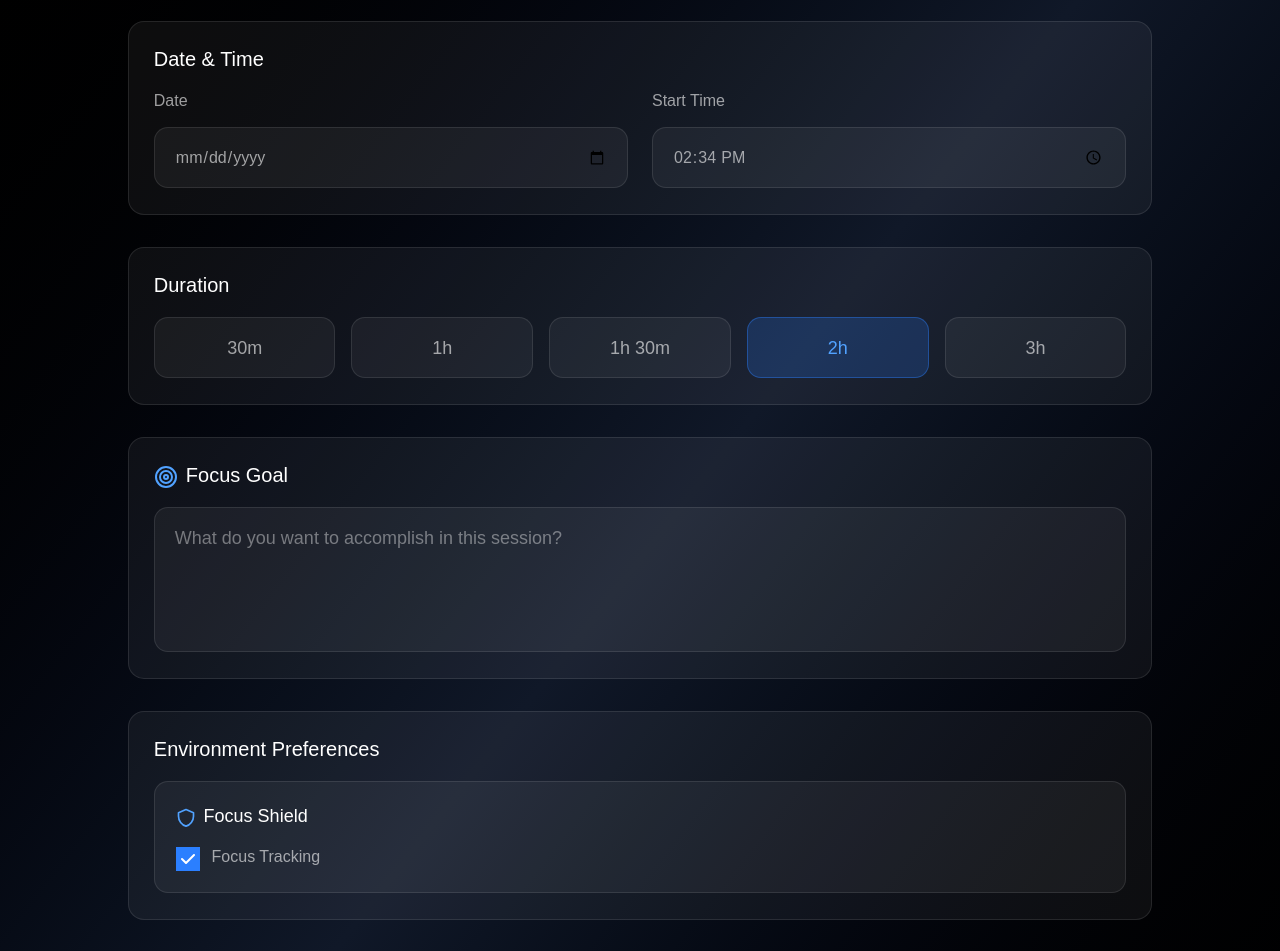
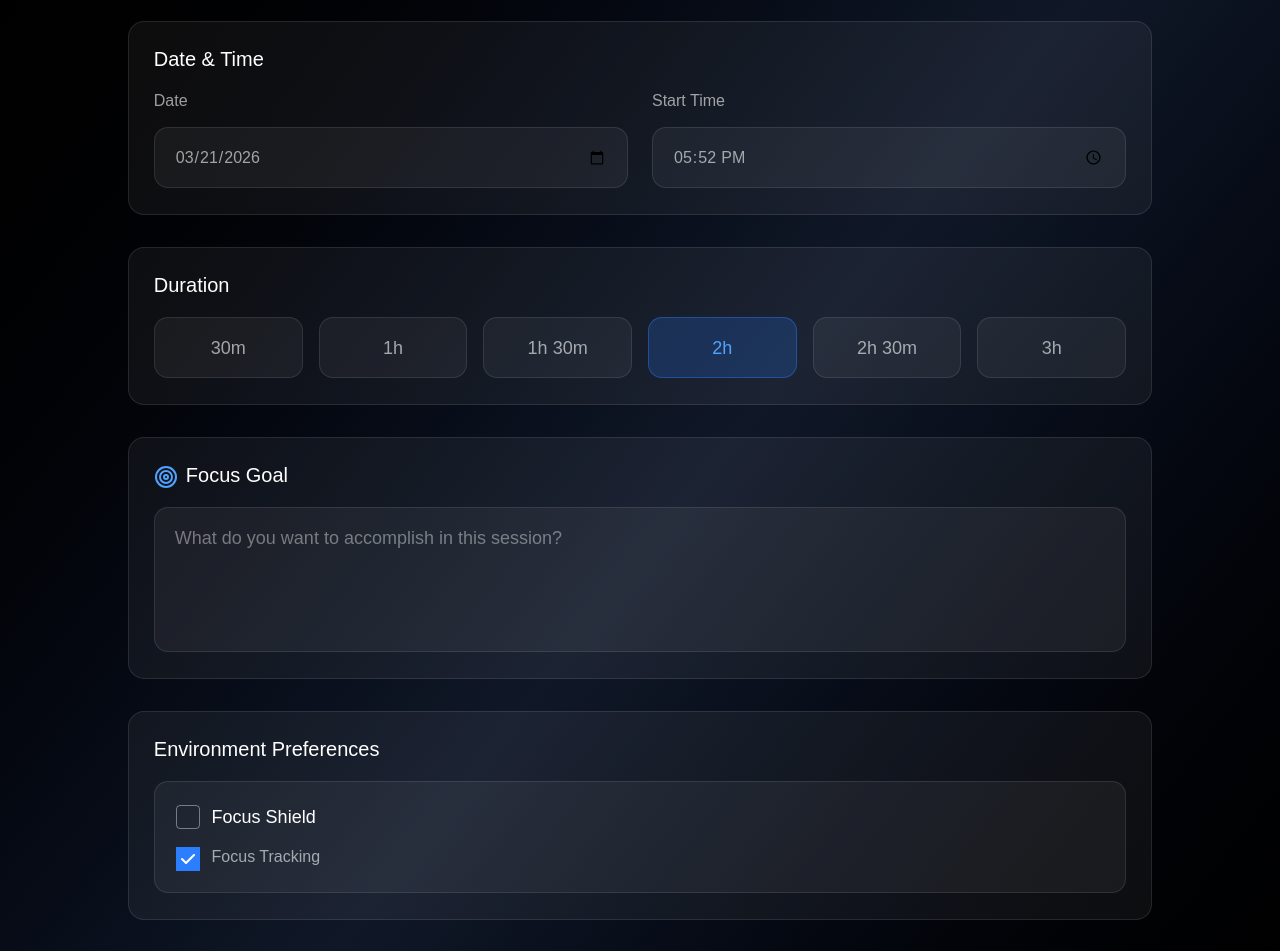
Before and after one commit to OnithaH/Hazel, a Next.js app in the folder companion_hazel/: page /schedule_session in a window 1280 px wide. Shown: the part 340-1291 px from the top of the page. Built offline with nearby package versions, Linux system fonts and the light colour scheme; no server answers.

Commit message:
Made the schedule session button functional (#68)

```diff
--- a/companion_hazel/app/schedule_session/page.tsx
+++ b/companion_hazel/app/schedule_session/page.tsx
@@ -3,15 +3,77 @@
 import React, { useState } from 'react';
 import Link from 'next/link';
 import { ChevronLeft } from 'lucide-react';
+import { useRouter } from 'next/navigation';
 
 export default function ScheduleSessionPage() {
+  const router = useRouter();
+  const [date, setDate] = useState(new Date().toISOString().split('T')[0]);
+  const [startTime, setStartTime] = useState(new Date().toLocaleTimeString('en-GB', { hour: '2-digit', minute: '2-digit', hour12: false }));
   const [selectedDuration, setSelectedDuration] = useState('2h');
   const [focusGoal, setFocusGoal] = useState('');
   const [focusShield, setFocusShield] = useState(false);
   const [focusTracking, setFocusTracking] = useState(true);
   const [needPhone, setNeedPhone] = useState(false);
+  const [breakActivity, setBreakActivity] = useState<string | null>(null);
+  const [isSubmitting, setIsSubmitting] = useState(false);
+  const [showSuccess, setShowSuccess] = useState(false);
 
-  const durations = ['30m', '1h', '1h 30m', '2h', '3h'];
+  const durations = ['30m', '1h', '1h 30m', '2h', '2h 30m', '3h'];
+
+  const parseDuration = (durationStr: string): number => {
+    if (durationStr.includes('h') && durationStr.includes('m')) {
+      const [h, m] = durationStr.split('h').map(s => parseInt(s.trim()));
+      return h * 60 + m;
+    } else if (durationStr.includes('h')) {
+      return parseInt(durationStr) * 60;
+    } else {
+      return parseInt(durationStr);
+    }
+  };
+
+  const handleSchedule = async () => {
+    if (isSubmitting) return;
+    setIsSubmitting(true);
+    try {
+      const duration = parseDuration(selectedDuration);
+
+      const response = await fetch('/api/study/session', {
+        method: 'POST',
+        headers: {
+          'Content-Type': 'application/json',
+        },
+        body: JSON.stringify({
+          duration,
+          break_activity: breakActivity,
+          phone_detection_enabled: needPhone,
+          focus_shield_enabled: focusShield,
+          focus_goal: focusGoal,
+        }),
+      });
+
+      if (response.ok) {
+        // Update robot mode
+        await fetch('/api/robot/mode', {
+          method: 'PATCH',
+          headers: {
+            'Content-Type': 'application/json',
+          },
+          body: JSON.stringify({ mode: 'STUDY' }),
+        });
+
+        setShowSuccess(true);
+        setTimeout(() => {
+          router.push('/study_mode');
+        }, 2000);
+      } else {
+        console.error('Failed to schedule session');
+        setIsSubmitting(false);
+      }
+    } catch (error) {
+      console.error('Error scheduling session:', error);
+      setIsSubmitting(false);
+    }
+  };
 
   return (
     <div className="min-h-screen bg-gradient-to-br from-black via-[#101828] to-black text-white p-8 pt-28 font-arimo">
@@ -25,7 +87,6 @@ export default function ScheduleSessionPage() {
 
           <div className="flex items-center gap-[16px]">
             <div className="w-[64px] h-[64px] bg-[#2B7FFF]/20 rounded-[16px] flex items-center justify-center shrink-0">
-               {/* Calendar Icon Vector replacement */}
                <svg width="32" height="32" viewBox="0 0 32 32" fill="none" xmlns="http://www.w3.org/2000/svg">
                   <path d="M25.3333 5.33334H6.66667C5.19391 5.33334 4 6.52725 4 8.00001V26.6667C4 28.1394 5.19391 29.3333 6.66667 29.3333H25.3333C26.8061 29.3333 28 28.1394 28 26.6667V8.00001C28 6.52725 26.8061 5.33334 25.3333 5.33334Z" stroke="#51A2FF" strokeWidth="2.66667" strokeLinecap="round" strokeLinejoin="round"/>
                   <path d="M21.3333 2.66666V7.99999" stroke="#51A2FF" strokeWidth="2.66667" strokeLinecap="round" strokeLinejoin="round"/>
@@ -49,6 +110,8 @@ export default function ScheduleSessionPage() {
               <label className="text-white/60 text-[16px] leading-[24px] translate-y-[-2.2px]">Date</label>
               <input
                 type="date"
+                value={date}
+                onChange={(e) => setDate(e.target.value)}
                 className="w-full h-[61.6px] bg-white/5 border-[0.8px] border-white/10 rounded-[14px] px-5 text-white/60 focus:outline-none focus:border-[#2B7FFF]/40 transition-colors"
               />
             </div>
@@ -57,8 +120,9 @@ export default function ScheduleSessionPage() {
               <label className="text-white/60 text-[16px] leading-[24px] translate-y-[-2.2px]">Start Time</label>
               <input
                 type="time"
+                value={startTime}
+                onChange={(e) => setStartTime(e.target.value)}
                 className="w-full h-[61.6px] bg-white/5 border-[0.8px] border-white/10 rounded-[14px] px-5 text-white/60 focus:outline-none focus:border-[#2B7FFF]/40 transition-colors"
-                defaultValue="14:34"
               />
             </div>
           </div>
@@ -68,12 +132,12 @@ export default function ScheduleSessionPage() {
         <div className="bg-white/5 border-[0.8px] border-white/10 rounded-[16px] p-[24.8px] pb-[25.6px] flex flex-col gap-[16px]">
           <h2 className="text-[20px] leading-[28px] translate-y-[-2.2px]">Duration</h2>
 
-          <div className="flex gap-[16px]">
+          <div className="flex flex-wrap gap-[16px]">
             {durations.map((duration) => (
               <button
                 key={duration}
                 onClick={() => setSelectedDuration(duration)}
-                className={`flex-1 h-[61.6px] rounded-[14px] text-[18px] leading-[28px] transition-all flex items-center justify-center ${
+                className={`flex-1 min-w-[100px] h-[61.6px] rounded-[14px] text-[18px] leading-[28px] transition-all flex items-center justify-center ${
                   selectedDuration === duration
                     ? 'bg-[#2B7FFF]/20 border-[0.8px] border-[#2B7FFF]/40 text-[#51A2FF]'
                     : 'bg-white/5 border-[0.8px] border-white/10 text-white/60 hover:bg-white/10'
@@ -110,12 +174,18 @@ export default function ScheduleSessionPage() {
 
           <div className="bg-white/5 border-[0.8px] border-white/10 rounded-[14px] p-[20.8px] pb-[21.6px] flex flex-col gap-[16px]">
 
-            {/* Focus Shield (Disabled/Iconic state based on image) */}
-            <div className="flex items-center gap-[8px]">
-               <svg width="20" height="20" viewBox="0 0 20 20" fill="none" xmlns="http://www.w3.org/2000/svg">
-                  <path d="M10 2.5L2.5 5.83333V9.16667C2.5 13.7917 5.70833 18.0667 10 19.1667C14.2917 18.0667 17.5 13.7917 17.5 9.16667V5.83333L10 2.5Z" stroke="#51A2FF" strokeWidth="1.66667" strokeLinecap="round" strokeLinejoin="round"/>
-               </svg>
-               <span className="text-[18px] leading-[28px] text-white translate-y-[-1.4px]">Focus Shield</span>
+            {/* Focus Shield Toggle */}
+            <div className="flex items-center gap-[12px] cursor-pointer" onClick={() => setFocusShield(!focusShield)}>
+               <div className={`w-[24px] h-[24px] flex items-center justify-center border transition-colors ${
+                  focusShield ? 'bg-[#2B7FFF] border-[#2B7FFF]' : 'bg-transparent border-white/40 rounded-[4px]'
+                }`}>
+                  {focusShield && (
+                      <svg width="14" height="10" viewBox="0 0 14 10" fill="none" xmlns="http://www.w3.org/2000/svg">
+                          <path d="M1 5L5 9L13 1" stroke="white" strokeWidth="2" strokeLinecap="round" strokeLinejoin="round"/>
+                      </svg>
+                  )}
+               </div>
+               <span className="text-[18px] leading-[28px] text-white">Focus Shield</span>
             </div>
 
             {/* Focus Tracking Toggle */}
@@ -149,17 +219,25 @@ export default function ScheduleSessionPage() {
           </div>
 
           <div className="flex gap-[24px]">
-             {/* Play Games dropdown stand-in */}
             <div className="flex flex-col gap-[12px] flex-1">
-              <div className="w-full h-[48.8px] bg-white/5 border-[0.8px] border-white/10 rounded-[10px] flex items-center justify-center cursor-pointer hover:bg-white/10 transition-colors">
-                  <span className="text-[20px] leading-[28px] text-white">Play Games</span>
+              <div
+                onClick={() => setBreakActivity('GAME')}
+                className={`w-full h-[48.8px] border-[0.8px] rounded-[10px] flex items-center justify-center cursor-pointer transition-colors ${
+                  breakActivity === 'GAME' ? 'bg-[#FDC700]/20 border-[#FDC700] text-[#FDC700]' : 'bg-white/5 border-white/10 text-white hover:bg-white/10'
+                }`}
+              >
+                  <span className="text-[20px] leading-[28px]">Play Games</span>
               </div>
             </div>
 
-            {/* Breathing Exercises dropdown stand-in */}
             <div className="flex flex-col gap-[12px] flex-1">
-              <div className="w-full h-[48.8px] bg-white/5 border-[0.8px] border-white/10 rounded-[10px] flex items-center justify-center cursor-pointer hover:bg-white/10 transition-colors">
-                  <span className="text-[20px] leading-[28px] text-white">Breathing Exercises</span>
+              <div
+                onClick={() => setBreakActivity('BREATHING')}
+                className={`w-full h-[48.8px] border-[0.8px] rounded-[10px] flex items-center justify-center cursor-pointer transition-colors ${
+                  breakActivity === 'BREATHING' ? 'bg-[#FDC700]/20 border-[#FDC700] text-[#FDC700]' : 'bg-white/5 border-white/10 text-white hover:bg-white/10'
+                }`}
+              >
+                  <span className="text-[20px] leading-[28px]">Breathing Exercises</span>
               </div>
             </div>
           </div>
@@ -179,18 +257,40 @@ export default function ScheduleSessionPage() {
                       </svg>
                   )}
               </div>
-            <span className="text-[20px] leading-[28px] text-white translate-y-[-3.8px]">I need My mobile phone for this study session</span>
+            <span className="text-[20px] leading-[28px] text-white">I need My mobile phone for this study session</span>
         </div>
 
         {/* Action Buttons */}
-        <div className="flex justify-between items-center py-[24px]">
-          <button className="w-[112.34px] h-[57.6px] bg-white/5 border-[0.8px] border-white/10 rounded-[14px] text-[16px] leading-[24px] text-white hover:bg-white/10 transition-all">
-            Cancel
-          </button>
+        <div className="flex flex-col gap-4 py-[24px]">
+          {showSuccess && (
+            <div className="flex justify-center">
+              <div className="bg-green-500/20 border border-green-500/50 text-green-400 px-6 py-2 rounded-full text-[16px] animate-in fade-in slide-in-from-bottom-2 duration-300">
+                Successfully scheduled
+              </div>
+            </div>
+          )}
+          <div className="flex justify-between items-center">
+            <button
+              onClick={() => router.push('/study_mode')}
+              className="w-[112.34px] h-[57.6px] bg-white/5 border-[0.8px] border-white/10 rounded-[14px] text-[16px] leading-[24px] text-white hover:bg-white/10 transition-all"
+            >
+              Cancel
+            </button>
 
-          <button className="w-[185.18px] h-[57.6px] bg-gradient-to-r from-[#2B7FFF] to-[#AD46FF] rounded-[14px] text-[16px] leading-[24px] text-white shadow-[0px_10px_15px_-3px_rgba(43,127,255,0.2),0px_4px_6px_-4px_rgba(43,127,255,0.2)] hover:opacity-90 transition-all">
-             Schedule Session
-          </button>
+            <button
+              onClick={handleSchedule}
+              disabled={isSubmitting}
+              className={`w-[185.18px] h-[57.6px] bg-gradient-to-r from-[#2B7FFF] to-[#AD46FF] rounded-[14px] text-[16px] leading-[24px] text-white shadow-[0px_10px_15px_-3px_rgba(43,127,255,0.2),0px_4px_6px_-4px_rgba(43,127,255,0.2)] hover:opacity-90 transition-all flex items-center justify-center ${
+                isSubmitting ? 'opacity-50 cursor-not-allowed' : ''
+              }`}
+            >
+               {isSubmitting ? (
+                 <div className="w-5 h-5 border-2 border-white/30 border-t-white rounded-full animate-spin" />
+               ) : (
+                 'Schedule Session'
+               )}
+            </button>
+          </div>
         </div>
 
       </div>
```
